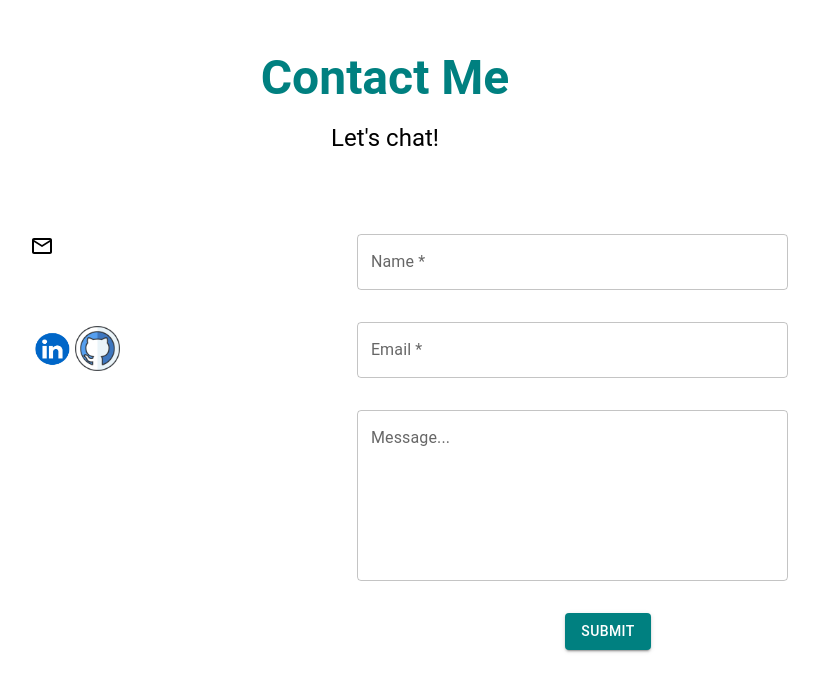
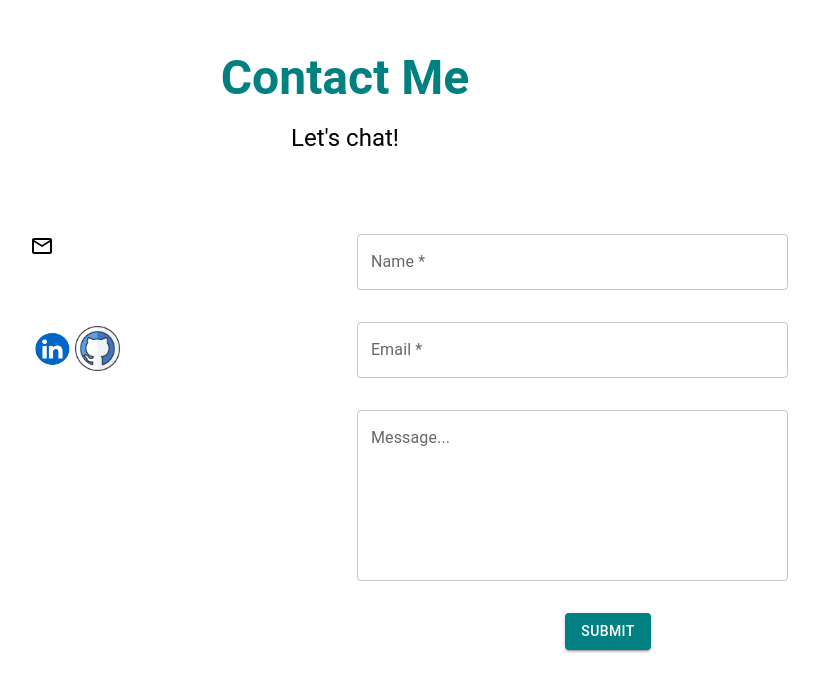
Before and after one commit to amerigirl/website, a React (Create React App) app: page / in a window 1280 px wide. Shown: the part 1522-2214 px from the top of the page, without its empty margins (255-1074 px from the left). Built offline with nearby package versions, Linux system fonts and the light colour scheme.

Commit message:
working with contact form

```diff
--- a/src/Components/ContactForm/ContactComponent.jsx
+++ b/src/Components/ContactForm/ContactComponent.jsx
@@ -7,7 +7,9 @@ import ContactMeDetails from "./ContactMeDetails";
 const ContactComponent = () => {
   return (
     <>
-    <SectionTitle title={"Contact Me"}subtitle={"Let's chat!"} />
+      <Box marginRight={"5rem"}>
+        <SectionTitle title={"Contact Me"} subtitle={"Let's chat!"} />
+      </Box>
       <Box
         sx={{
           display: "flex",
--- a/src/Components/ContactForm/ContactForm.jsx
+++ b/src/Components/ContactForm/ContactForm.jsx
@@ -5,7 +5,6 @@ import SectionTitle from "../SectionTitle";
 const ContactForm = () => {
   return (
     <>
-
       <Box
         id="contact"
         sx={{
@@ -25,6 +24,8 @@ const ContactForm = () => {
             rows={6}
             fullWidth
           />
+
+
         <Button
           variant="contained"
           sx={{
```
Lines whose indentation alone changed are shown as unchanged.
